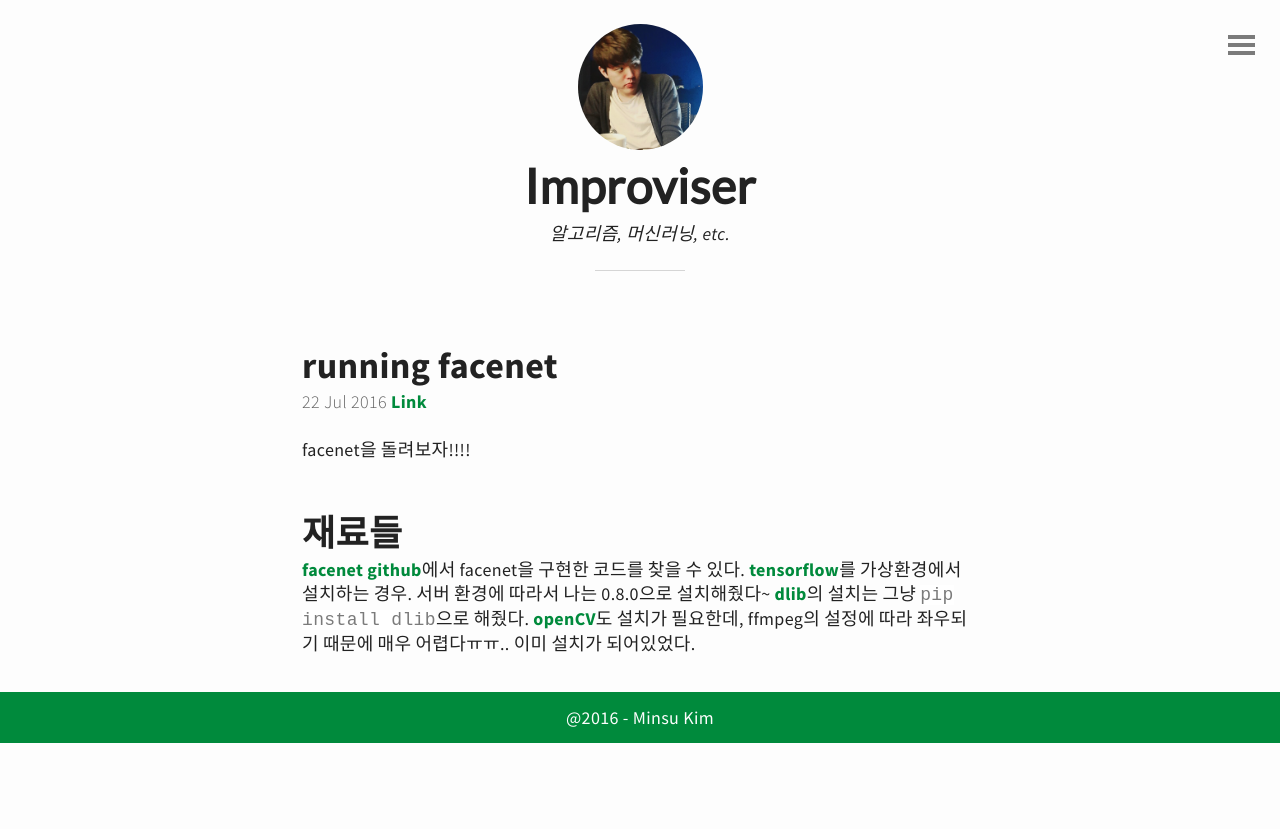
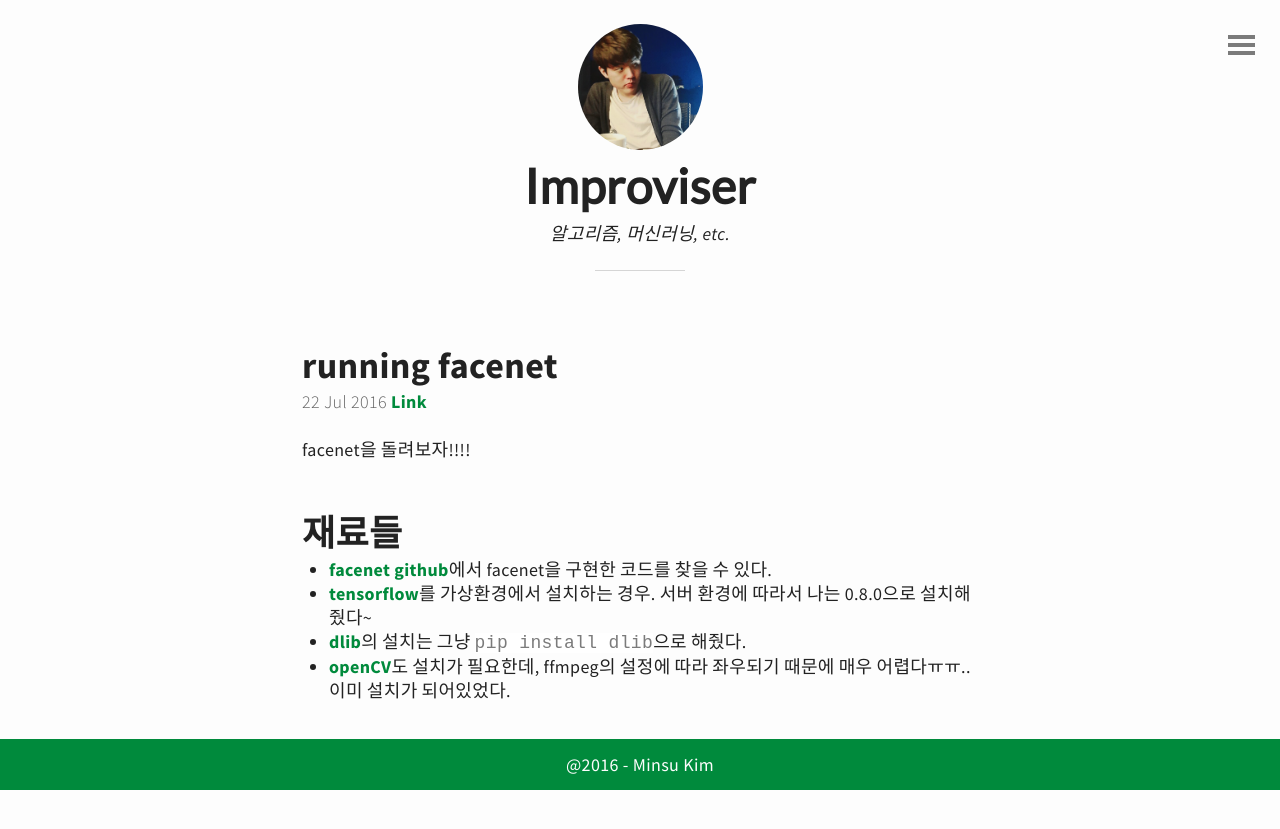
Before and after one commit to minsuu/minsuu.github.io, a Jekyll site: the page built from _posts/2016-07-22-running-facenet.markdown, in a window 1280 px wide. Shown: the top 829 px of the page. Built offline with Jekyll 4.4.1, drawn with Linux system fonts in a browser that asks for light colours; some web fonts are replaced; comment, search, counter and statistics services are not loaded.

Commit message:
2016-07-22 04:09:43 PM autoupdate

```diff
--- a/_posts/2016-07-22-running-facenet.markdown
+++ b/_posts/2016-07-22-running-facenet.markdown
@@ -7,8 +7,7 @@ facenet을 돌려보자!!!!
 
 ## 재료들
 
-[facenet github](https://github.com/davidsandberg/facenet)에서 facenet을 구현한 코드를 찾을 수 있다.
-[tensorflow](https://www.tensorflow.org/versions/r0.9/get_started/os_setup.html#virtualenv-installation)를 가상환경에서 설치하는 경우.
-서버 환경에 따라서 나는 0.8.0으로 설치해줬다~
-[dlib](http://dlib.net/)의 설치는 그냥 `pip install dlib`으로 해줬다.
-[openCV](http://opencv.org/)도 설치가 필요한데, ffmpeg의 설정에 따라 좌우되기 때문에 매우 어렵다ㅠㅠ.. 이미 설치가 되어있었다.
+- [facenet github](https://github.com/davidsandberg/facenet)에서 facenet을 구현한 코드를 찾을 수 있다.
+- [tensorflow](https://www.tensorflow.org/versions/r0.9/get_started/os_setup.html#virtualenv-installation)를 가상환경에서 설치하는 경우. 서버 환경에 따라서 나는 0.8.0으로 설치해줬다~
+- [dlib](http://dlib.net/)의 설치는 그냥 `pip install dlib`으로 해줬다.
+- [openCV](http://opencv.org/)도 설치가 필요한데, ffmpeg의 설정에 따라 좌우되기 때문에 매우 어렵다ㅠㅠ.. 이미 설치가 되어있었다.
```
